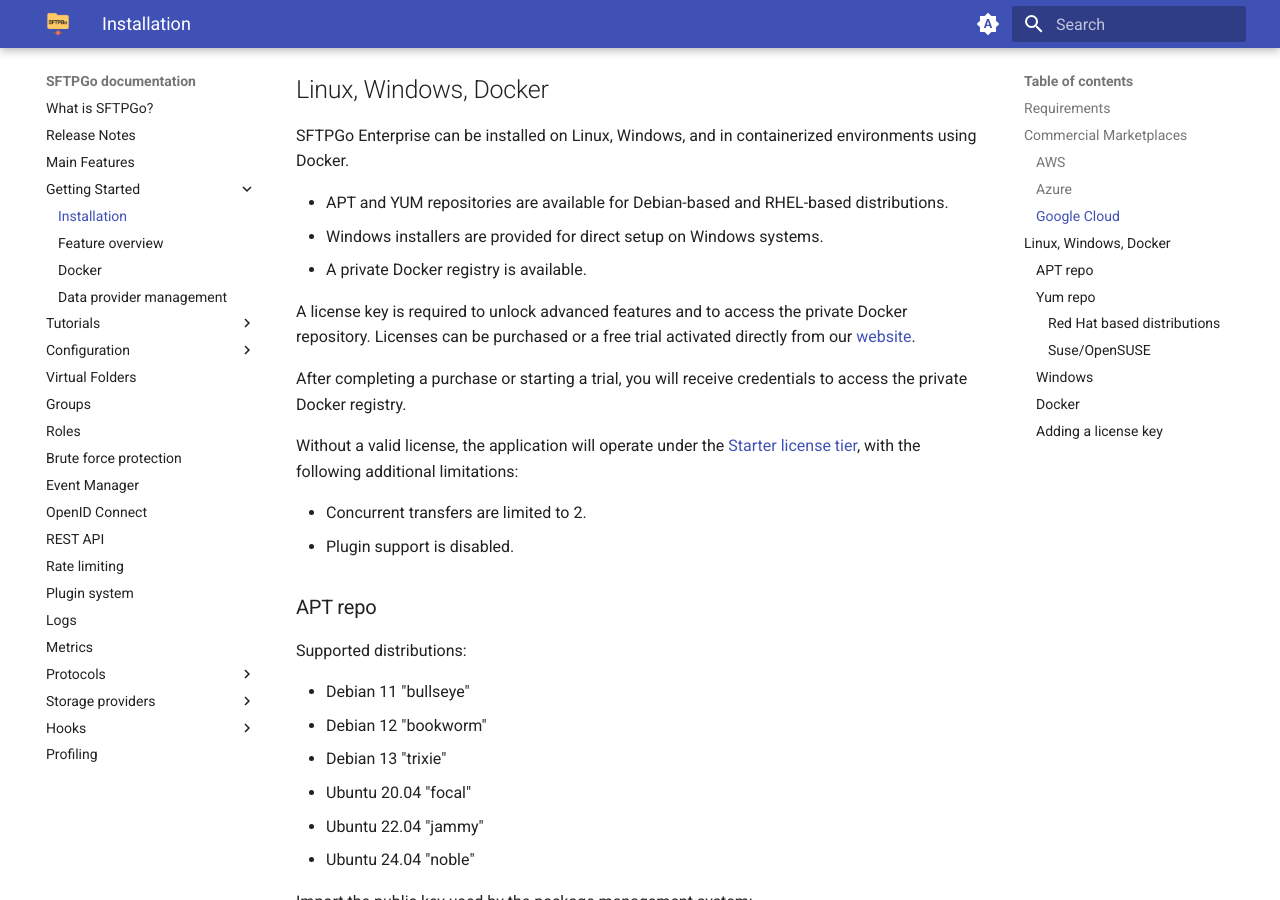
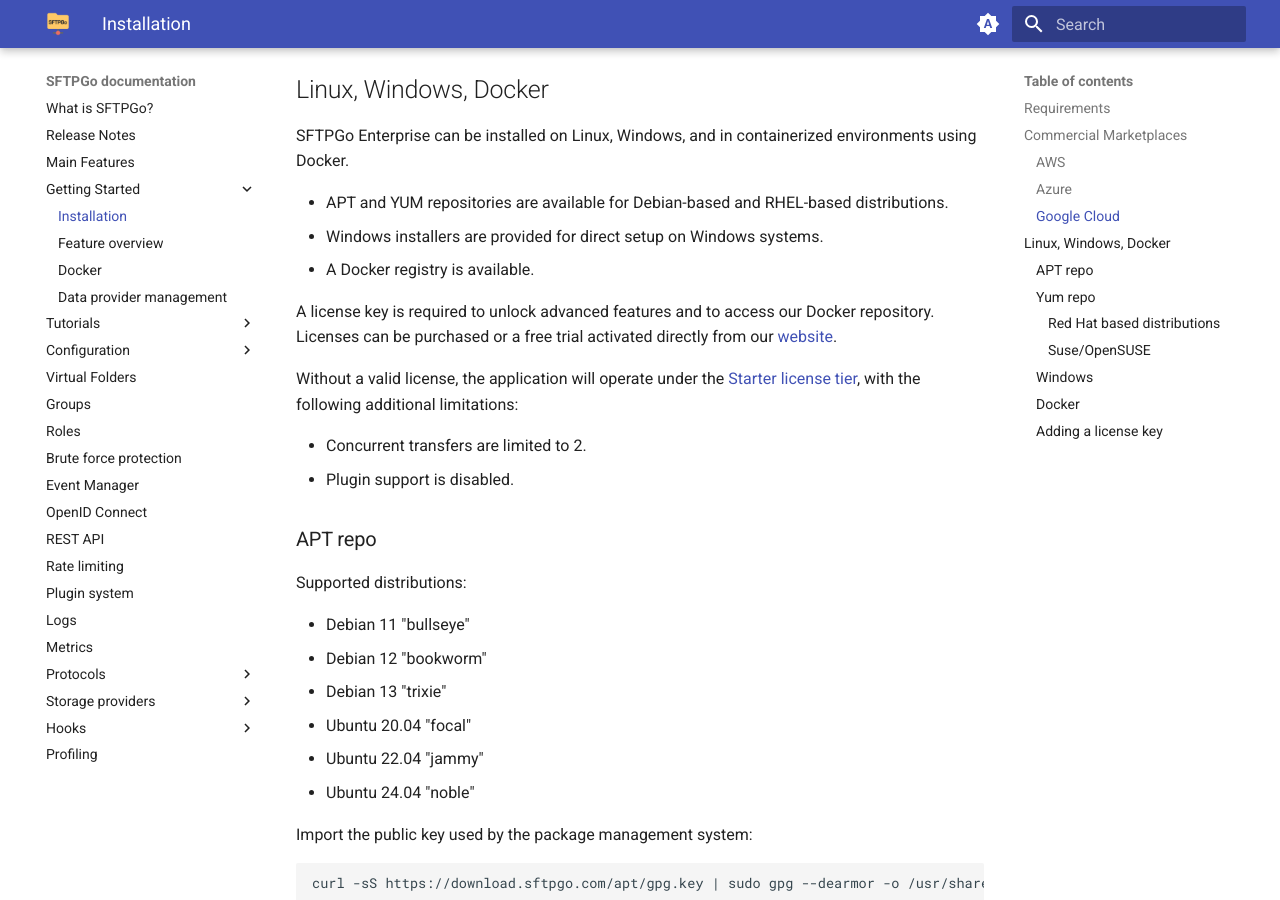
Before and after one commit to sftpgo/docs, an MkDocs documentation site: the page built from docs/installation.md, in a window 1280 px wide and 900 px high, scrolled down 2181 px. Built offline with MkDocs 1.6.1 and Material for MkDocs 9.7.7, drawn with Linux system fonts in a browser that asks for light colours; emoji names are drawn with the system emoji font; the version menu is left out.

Commit message:
improve installation guide
Signed-off-by: Nicola Murino <nicola.murino@gmail.com>

```diff
--- a/docs/installation.md
+++ b/docs/installation.md
@@ -64,12 +64,10 @@ SFTPGo Enterprise can be installed on Linux, Windows, and in containerized envir
 
 - APT and YUM repositories are available for Debian-based and RHEL-based distributions.
 - Windows installers are provided for direct setup on Windows systems.
-- A private Docker registry is available.
+- A Docker registry is available.
 
-A license key is required to unlock advanced features and to access the private Docker repository.
+A license key is required to unlock advanced features and to access our Docker repository.
 Licenses can be purchased or a free trial activated directly from our [website](https://sftpgo.com/on-premises){:target="_blank"}.
-
-After completing a purchase or starting a trial, you will receive credentials to access the private Docker registry.
 
 Without a valid license, the application will operate under the [Starter license tier](https://sftpgo.com/on-premises), with the following additional limitations:
 
```
Also changed, not shown: docs/config-file.md (+2 -2 lines).
